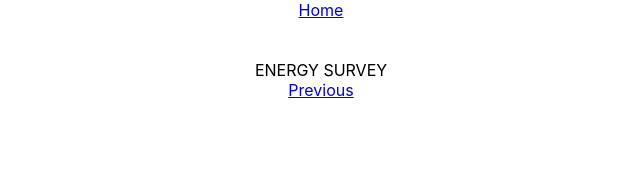
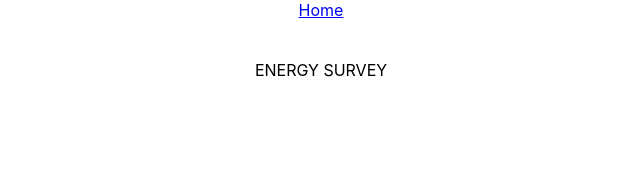
Before and after one commit to hiddencilantro/the-nobrac-initiative, a React (Create React App) app: page /survey/energy in a window 1280 px wide. Shown: the top 170 px of the page, without its empty margins (319-959 px from the left). Built offline with nearby package versions, Linux system fonts and the light colour scheme.

Commit message:
importing Routes, Route instead of Link

```diff
--- a/src/components/survey/Energy.js
+++ b/src/components/survey/Energy.js
@@ -1,11 +1,9 @@
-import { Link } from 'react-router-dom';
+import { Routes, Route } from 'react-router-dom';
 
 function Energy() {
     return (
         <div>
             ENERGY SURVEY
-            <br />
-            <Link to="/survey/travel">Previous</Link>
         </div>
     );
 }
```
